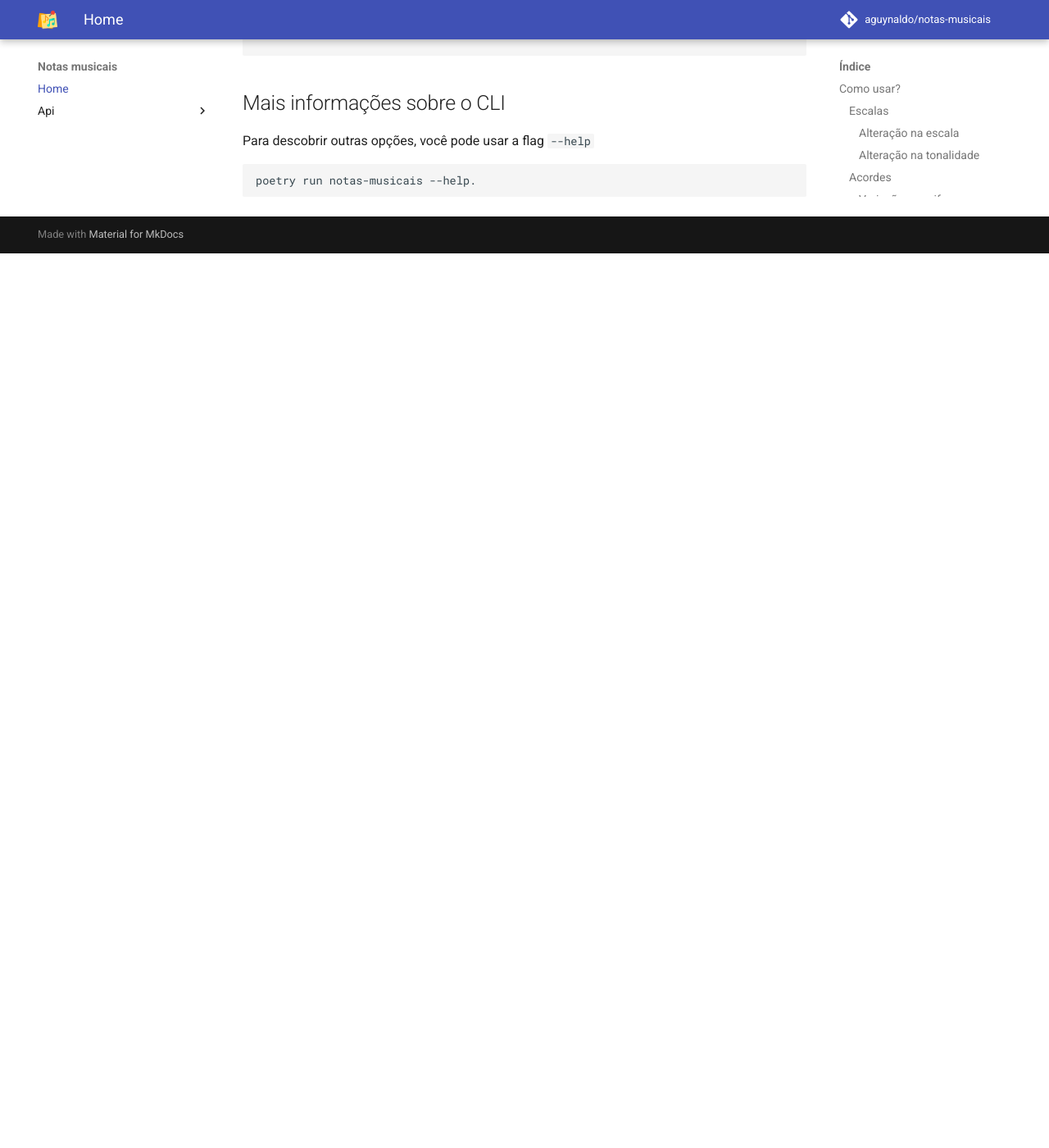
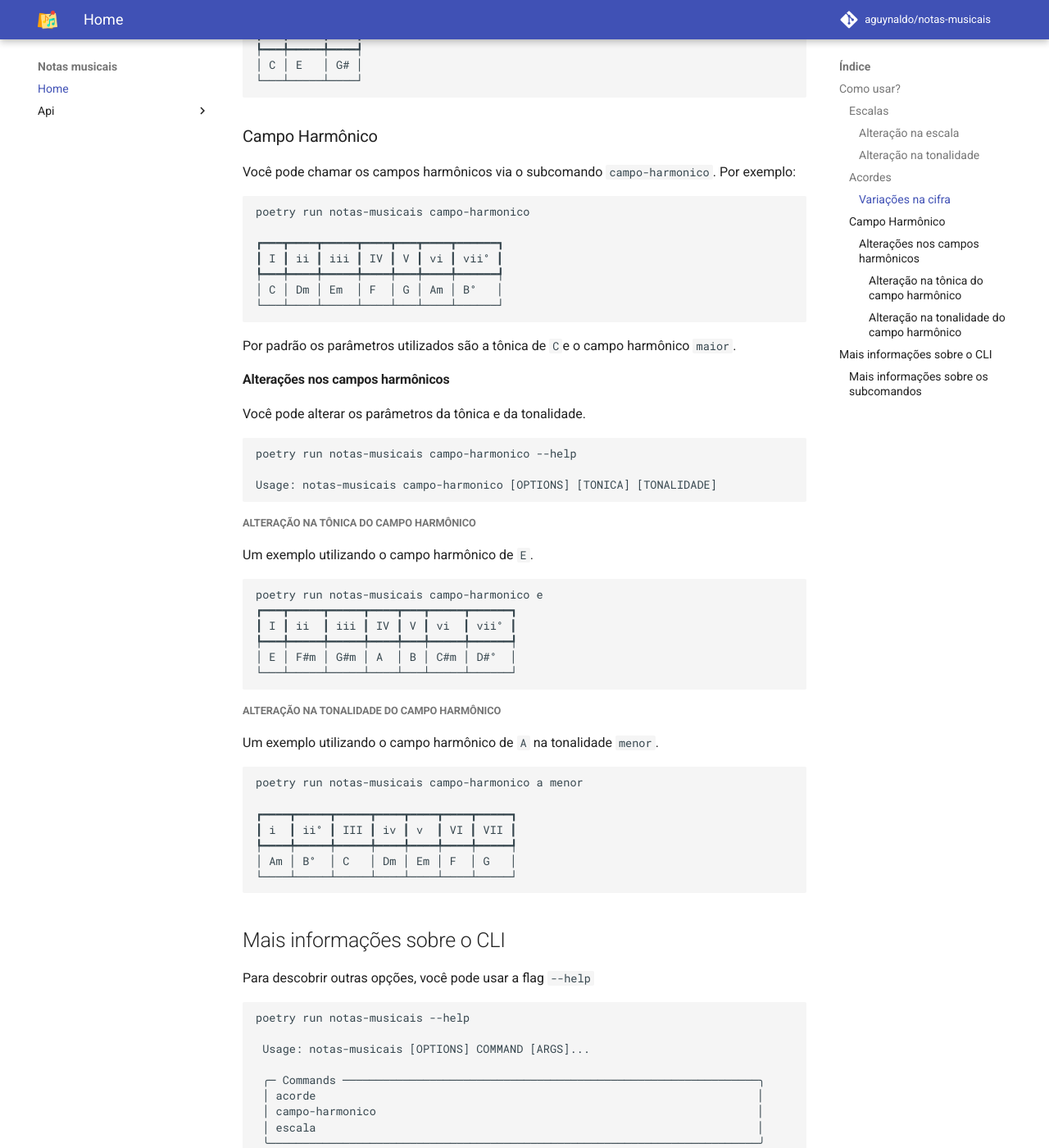
Before and after one commit to aguynaldo/notas-musicais, an MkDocs documentation site: the page built from docs/index.md, in a window 1280 px wide and 1400 px high, scrolled down 1910 px. Shown: the whole window at 82% size. Built offline with MkDocs 1.6.1 and Material for MkDocs 9.7.7, drawn with Linux system fonts in a browser that asks for light colours; comment, search, counter and statistics services are not loaded; before the commit the page ends 2219 px from its top, so only the background shows below that; some of the changed text lies outside the part shown.

Commit message:
Atualização da documentação para contemplar o subcomando de campos-harmônicos.

````diff
--- a/docs/index.md
+++ b/docs/index.md
@@ -3,9 +3,10 @@
 
 # Notas Musicais
 
-Notas Musicais é um CLI para ajudar na formação de escalas e acordes.
+Notas Musicais é um CLI para ajudar na formação de escalas, acordes e campos harmônicos.
 
-Temos dois comandos disponíveis: `acordes`, `escalas`
+Toda a aplicação é baseada em um comando `notas-musicais`. Esse comando tem um subcomando relacionado a cada ação que a aplicação pode realizar. Como: `escala`, `acordes` e `campo-harmonico`.
+
 ## Como usar?
 
 ### Escalas
@@ -77,10 +78,89 @@
 └───┴─────┴────┘
 ```
 
+### Campo Harmônico
+
+Você pode chamar os campos harmônicos via o subcomando `campo-harmonico`. Por exemplo:
+```bash
+poetry run notas-musicais campo-harmonico
+
+┏━━━┳━━━━┳━━━━━┳━━━━┳━━━┳━━━━┳━━━━━━┓
+┃ I ┃ ii ┃ iii ┃ IV ┃ V ┃ vi ┃ vii° ┃
+┡━━━╇━━━━╇━━━━━╇━━━━╇━━━╇━━━━╇━━━━━━┩
+│ C │ Dm │ Em  │ F  │ G │ Am │ B°   │
+└───┴────┴─────┴────┴───┴────┴──────┘
+```
+
+Por padrão os parâmetros utilizados são a tônica de `C`e o campo harmônico `maior`.
+
+#### Alterações nos campos harmônicos
+
+Você pode alterar os parâmetros da tônica e da tonalidade.
+
+```bash
+poetry run notas-musicais campo-harmonico --help
+
+Usage: notas-musicais campo-harmonico [OPTIONS] [TONICA] [TONALIDADE]
+```
+
+##### Alteração na tônica do campo harmônico
+
+Um exemplo utilizando o campo harmônico de `E`.
+
+```bash
+poetry run notas-musicais campo-harmonico e
+┏━━━┳━━━━━┳━━━━━┳━━━━┳━━━┳━━━━━┳━━━━━━┓
+┃ I ┃ ii  ┃ iii ┃ IV ┃ V ┃ vi  ┃ vii° ┃
+┡━━━╇━━━━━╇━━━━━╇━━━━╇━━━╇━━━━━╇━━━━━━┩
+│ E │ F#m │ G#m │ A  │ B │ C#m │ D#°  │
+└───┴─────┴─────┴────┴───┴─────┴──────┘
+```
+
+##### Alteração na tonalidade do campo harmônico
+
+Um exemplo utilizando o campo harmônico de `A` na tonalidade `menor`.
+
+```bash
+poetry run notas-musicais campo-harmonico a menor
+
+┏━━━━┳━━━━━┳━━━━━┳━━━━┳━━━━┳━━━━┳━━━━━┓
+┃ i  ┃ ii° ┃ III ┃ iv ┃ v  ┃ VI ┃ VII ┃
+┡━━━━╇━━━━━╇━━━━━╇━━━━╇━━━━╇━━━━╇━━━━━┩
+│ Am │ B°  │ C   │ Dm │ Em │ F  │ G   │
+└────┴─────┴─────┴────┴────┴────┴─────┘
+```
+
 ## Mais informações sobre o CLI
 
 Para descobrir outras opções, você pode usar a flag `--help`
 
 ```bash
-poetry run notas-musicais --help.
+poetry run notas-musicais --help
+
+ Usage: notas-musicais [OPTIONS] COMMAND [ARGS]...
+
+ ╭─ Commands ──────────────────────────────────────────────────────────────╮
+ │ acorde                                                                  │
+ │ campo-harmonico                                                         │
+ │ escala                                                                  │
+ ╰─────────────────────────────────────────────────────────────────────────╯
 ```
+
+### Mais informações sobre os subcomandos
+
+As informações sobre os subcomandos podem ser acessadas usando a flag `--help` após o nome do parâmetro. Um exemplo do uso do `help` nos campos harmonicos:
+
+```bash
+poetry run notas-musicais campo-harmonico --help
+
+ Usage: notas-musicais campo-harmonico [OPTIONS] [TONICA] [TONALIDADE]
+
+╭─ Arguments ─────────────────────────────────────────────────────────────╮
+│   tonica          [TONICA]      Tônica do campo harmônico. [default: c] │
+│   tonalidade      [TONALIDADE]  Tonalidade do campo harmônico.          │
+│                                 [default: maior]                        │
+╰─────────────────────────────────────────────────────────────────────────╯
+╭─ Options ───────────────────────────────────────────────────────────────╮
+│ --help          Show this message and exit.                             │
+╰─────────────────────────────────────────────────────────────────────────╯
+```
````
